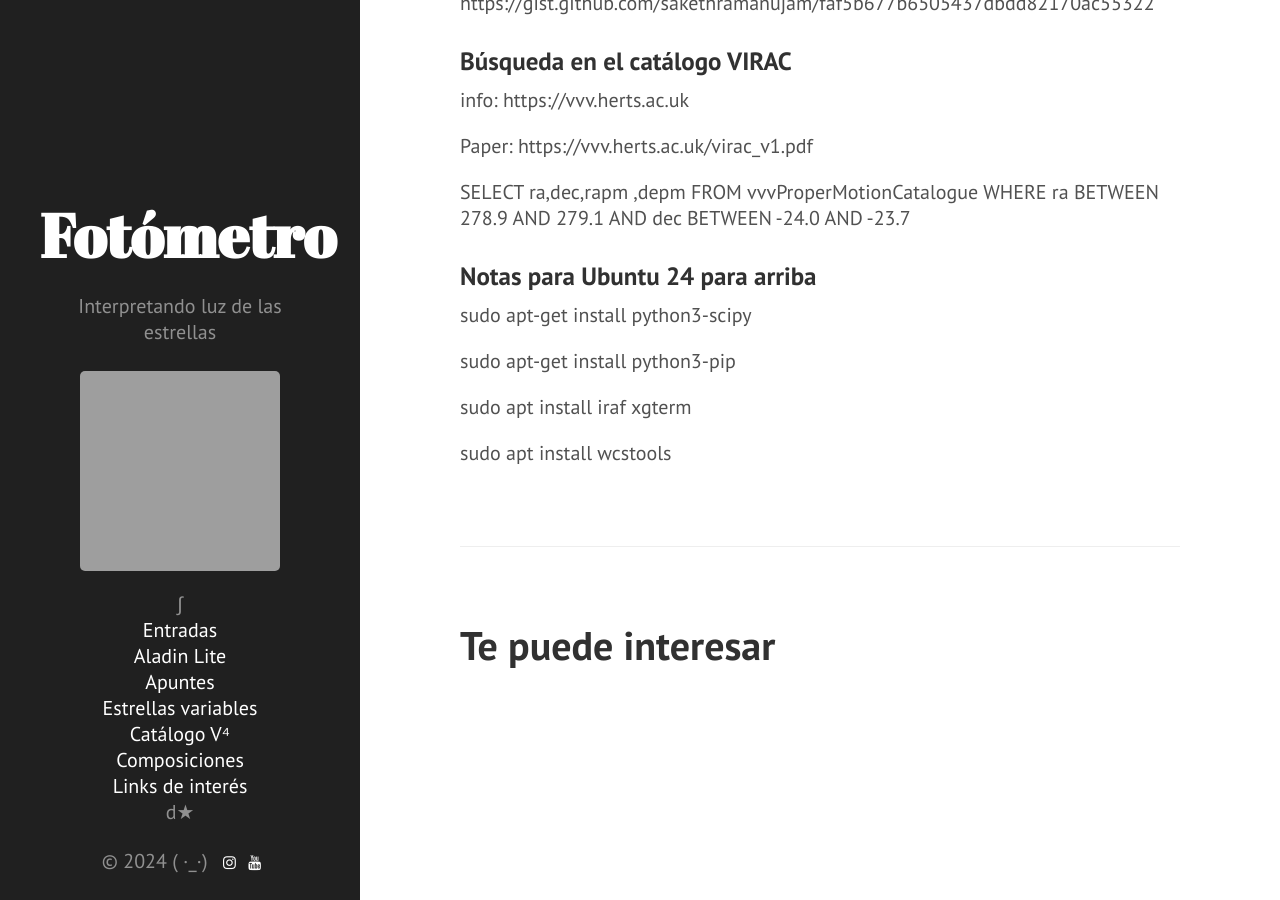
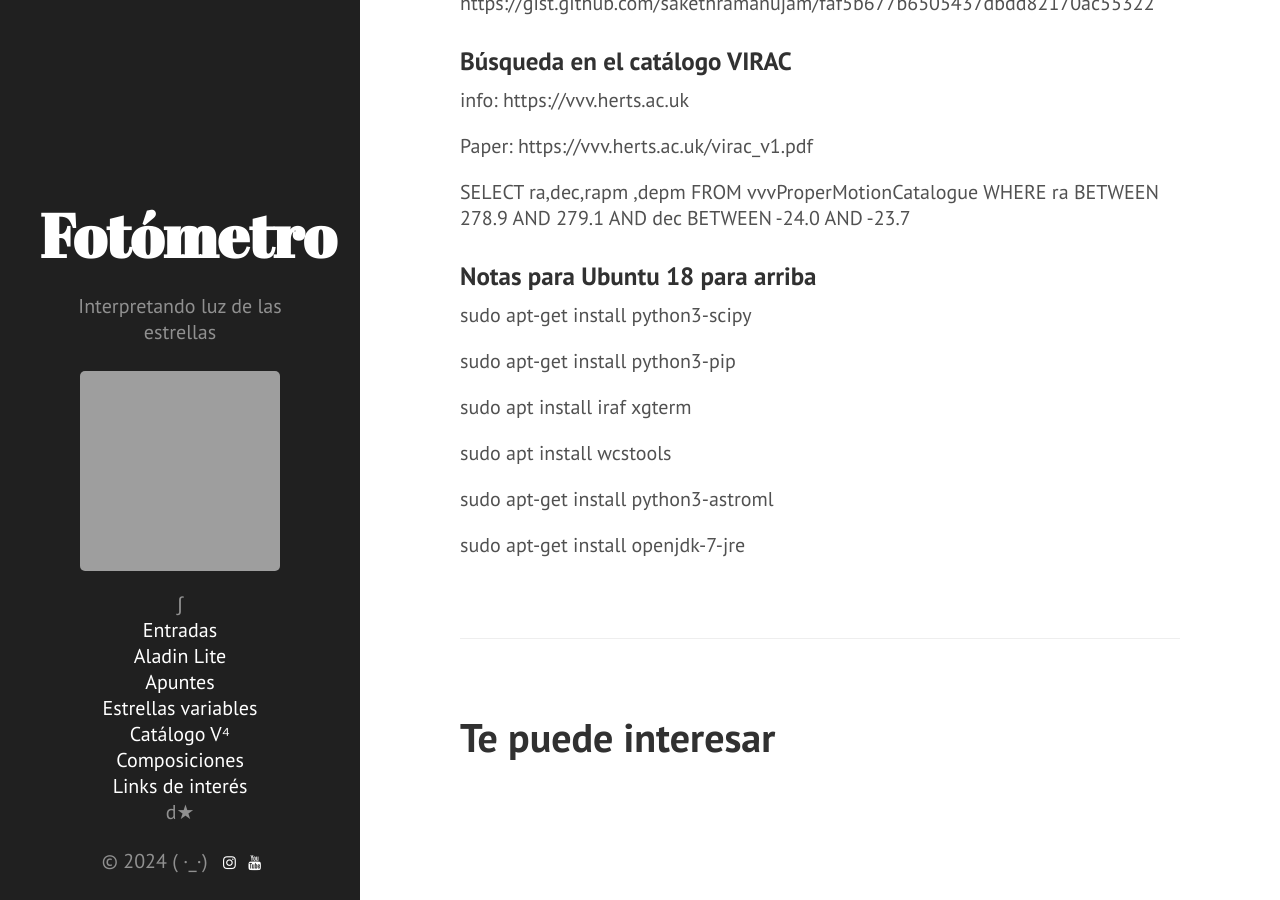
Before and after one commit to nicomedinap/nicomedinap.github.io, a Jekyll site: the page built from apuntes/ComandosUtiles.md, in a window 1280 px wide and 900 px high, scrolled down 2923 px. Built offline with Jekyll 4.4.1, drawn with Linux system fonts in a browser that asks for light colours; a script that is not in the unit is left out; grey boxes are pictures that could not be loaded.

Commit message:
Update ComandosUtiles.md

```diff
--- a/apuntes/ComandosUtiles.md
+++ b/apuntes/ComandosUtiles.md
@@ -114,7 +114,7 @@ Paper: https://vvv.herts.ac.uk/virac_v1.pdf
 SELECT ra,dec,rapm ,depm FROM vvvProperMotionCatalogue
 WHERE ra BETWEEN 278.9 AND 279.1 AND dec BETWEEN -24.0 AND -23.7
 
-### Notas para Ubuntu 24 para arriba
+### Notas para Ubuntu 18 para arriba
 
 sudo apt-get install python3-scipy
 
@@ -123,3 +123,7 @@ sudo apt-get install python3-pip
 sudo apt install iraf xgterm
 
 sudo apt install wcstools
+
+sudo apt-get install python3-astroml
+
+sudo apt-get install openjdk-7-jre
```
